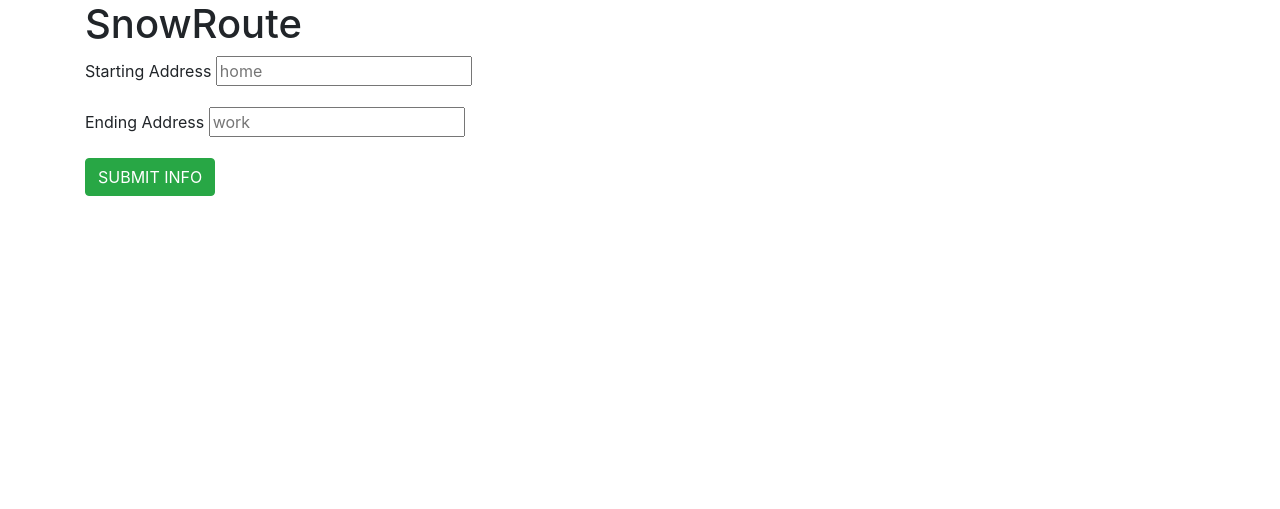
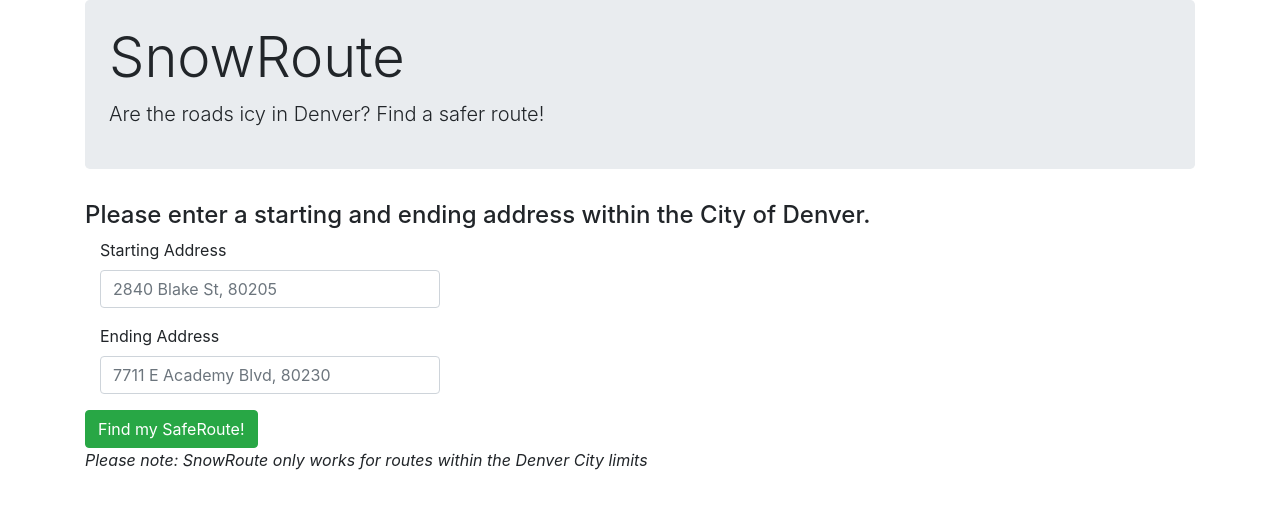
Before and after one commit to acbattles/SnowRoute, a Flask app: page / in a window 1280 px wide. Shown: the top 509 px of the page. Run offline with Flask 2, Linux system fonts and the light colour scheme; some libraries are stand-ins or nearby versions.

Commit message:
style changes and functionality

```diff
--- a/snow.py
+++ b/snow.py
@@ -20,6 +20,12 @@ app.config.from_object(__name__)
 
 
 def geodb_query(list_x):
+    """
+    Queries the database for intersections encountered along route.
+    Takes in the list of points generated from the MapBox route.
+    Outputs a dataframe with rows as intersections.
+
+    """
 
     con = psycopg2.connect(database = 'intersections', user = 'postgres', password = 'andrew17')
     inters_sql_df = pd.DataFrame()
@@ -40,6 +46,7 @@ def input_data():
 
 @app.route('/output', methods=['GET','POST'])
 def output():
+
     #get the lat/long of origin and destination
     geocoder = Geocoder()
     geocoder.session.params['access_token'] = 'pk.eyJ1IjoiYWNiYXR0bGVzIiwiYSI6ImNrNXptdWtnajA4ZGYzamxscmR5ZmV4ZGEifQ.e99budVtY2MsprEhvTNEtQ'
--- a/templates/input.html
+++ b/templates/input.html
@@ -7,28 +7,39 @@
 
         <!--Bootstrap CSS-->
         <link rel="stylesheet" href="https://stackpath.bootstrapcdn.com/bootstrap/4.4.1/css/bootstrap.min.css" integrity="sha384-Vkoo8x4CGsO3+Hhxv8T/Q5PaXtkKtu6ug5TOeNV6gBiFeWPGFN9MuhOf23Q9Ifjh" crossorigin="anonymous">
-        <title>SnowRoute: Avoid accidents and get there safely</title>
+        <title>SnowRoute: get there safely</title>
     </head>
+
     <body>
+        <div class="container">
+            <div class="jumbotron p-4">
+                <h1 class="display-4">SnowRoute</h1>
+                <p class="lead">Are the roads icy in Denver? Find a safer route!</p>
+            </div>
 
-        <div class="container">
-            <h1 class="strong">SnowRoute</h1>
+            <h4>Please enter a starting and ending address within the City of Denver.</h4>
 
             <form action="/output" method="GET">
                 <div class="form-group">
-                    <label for="starting_location">Starting Address</label>
-                    <input type="text" id="starting_location" name="starting_location" placeholder="home">
+                    <div class='col-4'>
+                        <label for="starting_location">Starting Address</label>
+                        <input type="text" class='form-control' id="starting_location" name="starting_location" placeholder="2840 Blake St, 80205">
+                    </div>
                 </div>
 
                 <div class="form-group">
-                    <label for="ending_location">Ending Address</label>
-                    <input type="text" id="ending_location" name="ending_location" placeholder="work">
+                    <div class='col-4'>
+                        <label for="ending_location">Ending Address</label>
+                        <input type="text" class='form-control' id="ending_location" name="ending_location" placeholder="7711 E Academy Blvd, 80230">
+                    </div>
                 </div>
 
                 <div>
-                    <button type="submit" class="btn btn-success">SUBMIT INFO</button>
-                  </div>
+                    <button type="submit" class="btn btn-success">Find my SafeRoute!</button>
+                </div>
             </form>
+
+            <p><i>Please note: SnowRoute only works for routes within the Denver City limits</i></p>
 
         </div>
     </body>
```
Also changed, not shown: templates/output.html (+9 -6 lines).
